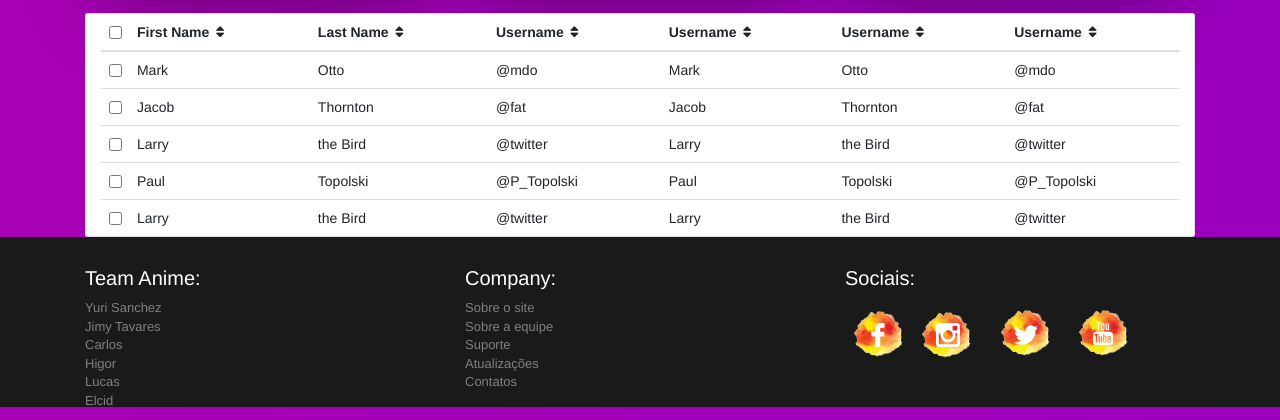
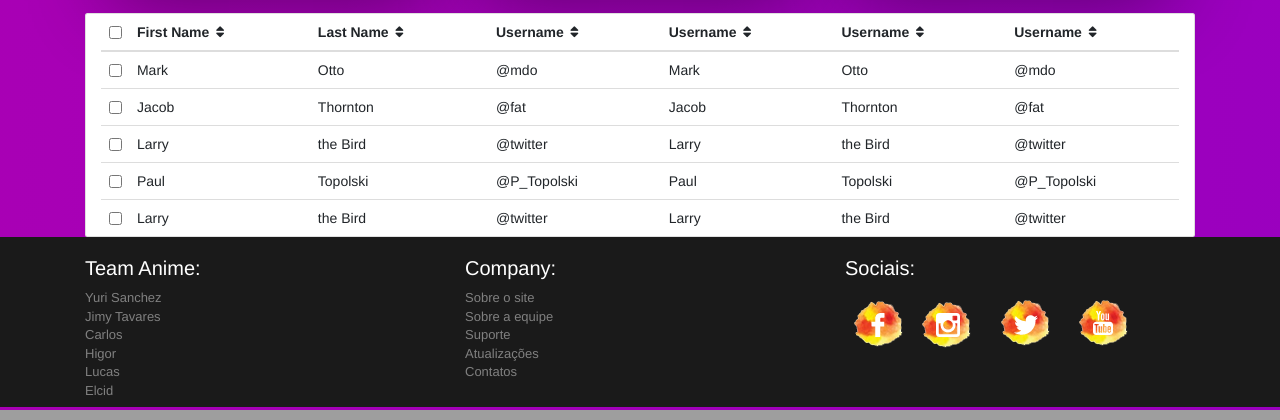
Before and after one commit to jimytavares/Watch-Anime-PHP, a PHP site: page /WATCH-ANIME-PHP/.pages/ranking.php in a window 1280 px wide. Shown: the part 597-1017 px from the top of the page. Run offline with PHP 8.4, Linux system fonts and the light colour scheme; a user stored in the database is signed in; some libraries are stand-ins or nearby versions.

Commit message:
Alteracoes simples no footer e adicao do campo lancamento na tela de perfil;

```diff
--- a/.globals/footer.php
+++ b/.globals/footer.php
@@ -1,6 +1,6 @@
 <section style="height:170px; background-color:#1a1a1a; color:white;">
 
-    <div class="container" style="padding-top: 10px;">
+    <div class="container"">
         <div class="row">
             <div class="col">
                 <h3 style="font-size:20px;">Team Anime:</h3>
--- a/.pages/perfil.php
+++ b/.pages/perfil.php
@@ -44,6 +44,9 @@
                 </div>
                 <div class="col-md-auto">
                     <a href="../../trunk/.pages/temporada.php"> <button type="button" class="btn btn-outline-success" style="background-color:black; width:100px; height: 50px; opacity:0.6; color:white; border-radius:1px; margin-left:-25px;">Temporadas</button> </a>
+                </div>
+                <div class="col-md-auto">
+                    <a href="lancamentos.php"> <button type="button" class="btn btn-outline-success" style="background-color:black; width:100px; height: 50px; opacity:0.6; color:white; border-radius:1px; margin-left:-25px;">Lançamento</button> </a>
                 </div>
                 <div class="col-md-auto">
                     <a href="../../trunk/.pages/ranking.php"> <button type="button" class="btn btn-outline-success" style="background-color:black; width:100px; height: 50px; opacity:0.6; color:white; border-radius:1px; margin-left:-25px;">Ranking</button> </a>
--- a/.pages/ranking.php
+++ b/.pages/ranking.php
@@ -216,7 +216,6 @@
 
                 </div>
 
-
         <div class="container" style="width: 100%;">
 
             <!-- CARDS: Ranking -->
@@ -395,8 +394,6 @@
 
             <?php include ('../.globals/footer.php'); ?>
 
-
-
             <!-- MODAL: Info -->
             <div class="modal fade" id="ModalInfo" tabindex="-1" role="dialog" aria-labelledby="exampleModalLabel" aria-hidden="true">
               <div class="modal-dialog" role="document">
@@ -418,7 +415,6 @@
             </div>
     </section>
 
-
     <!-- Optional JavaScript -->
     <!-- jQuery first, then Popper.js, then Bootstrap JS -->
     <script src="https://code.jquery.com/jquery-3.3.1.slim.min.js" integrity="sha384-q8i/X+965DzO0rT7abK41JStQIAqVgRVzpbzo5smXKp4YfRvH+8abtTE1Pi6jizo" crossorigin="anonymous"></script>
```
